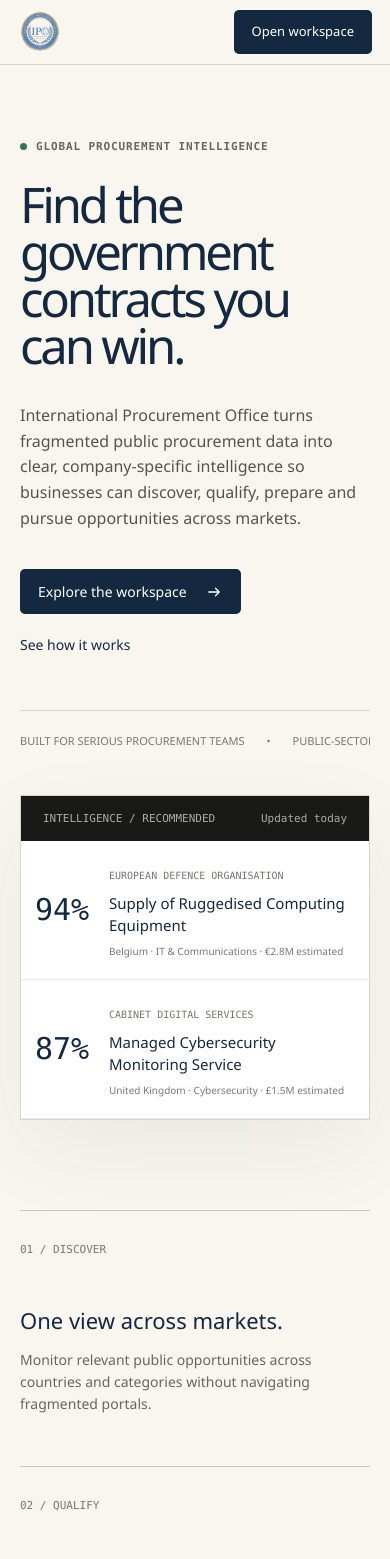
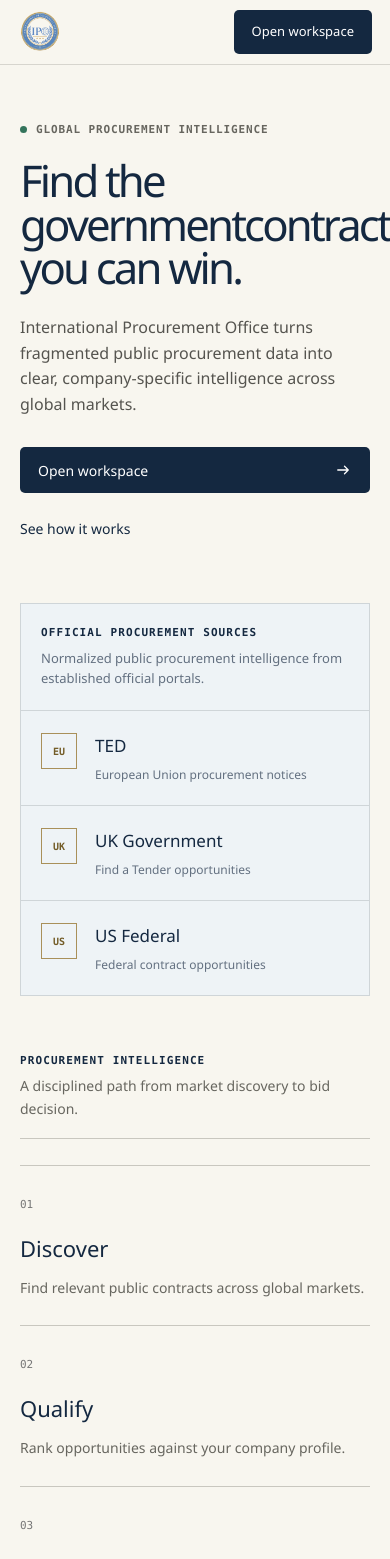
Before and after one commit to Notsosweetliving/international-procurement-office, a Next.js app: page / in a window 390 px wide. Shown: the top 1559 px of the page. Built offline with nearby package versions, Linux system fonts and the light colour scheme.

Commit message:
Simplify IPO navigation and polish homepage

```diff
--- a/app/(workspace)/dashboard/page.tsx
+++ b/app/(workspace)/dashboard/page.tsx
@@ -1,12 +1,8 @@
-import Link from "next/link";
 import { DashboardAiSearch } from "@/components/dashboard-ai-search";
 import { MatchedOpportunityList } from "@/components/matched-opportunity-list";
 import { isAiAvailable } from "@/lib/ai/client";
 import { freshnessLabel, listSyncStates, searchCachedOpportunities } from "@/lib/opportunities/cache";
 import { getAuthenticatedUser } from "@/lib/supabase/server";
-import { listActiveBidWorkspaces } from "@/lib/repositories/bid-workspace";
-import { listSaved } from "@/lib/repositories/saved";
-import { listSuppliers } from "@/lib/suppliers/repository";
 import { profileCompleteness } from "@/lib/company/profile";
 import { getCompanyProfile } from "@/lib/repositories/company";
 import { connection } from "next/server";
@@ -19,15 +15,10 @@ export default async function Dashboard() {
     searchCachedOpportunities(auth.client, { limit: 50 }),
     listSyncStates(auth.client),
   ]) : [{ items: [], total: 0 }, []];
-  const [workspaces, saved, suppliers, profile] =
+  const profile =
     auth.client && auth.user
-      ? await Promise.all([
-          listActiveBidWorkspaces(auth.client, auth.user.id).catch(() => []),
-          listSaved(auth.client, auth.user.id).catch(() => []),
-          listSuppliers(auth.client, auth.user.id).catch(() => []),
-          getCompanyProfile(auth.client, auth.user.id).catch(() => null),
-        ])
-      : [[], [], [], null];
+      ? await getCompanyProfile(auth.client, auth.user.id).catch(() => null)
+      : null;
   return (
     <div className="page">
       <header className="page-header">
@@ -39,54 +30,13 @@ export default async function Dashboard() {
             your company profile.
           </p>
         </div>
-        <Link className="ghost-button" href="/company#matching-inputs">
-          Tune recommendations
-        </Link>
       </header>
       <DashboardAiSearch available={isAiAvailable()} />
       {profile && profileCompleteness(profile) < 70 ? (
         <div className="profile-completion-prompt">
           <span>Complete your company profile to improve matching.</span>
-          <Link href="/company">Continue profile →</Link>
+          <a href="/company">Continue profile →</a>
         </div>
-      ) : null}
-      <section className="supplier-dashboard-summary">
-        <span className="section-label">SUPPLIER COVERAGE</span>
-        <strong>{suppliers.length}</strong>
-        <p>suppliers available for private fulfilment planning</p>
-        <Link href="/suppliers">Open supplier directory →</Link>
-      </section>
-      {workspaces.length ? (
-        <section className="active-bids">
-          <div className="section-heading">
-            <div>
-              <span className="section-label">ACTIVE BIDS</span>
-              <h2>
-                {workspaces.length} active workspace
-                {workspaces.length === 1 ? "" : "s"}
-              </h2>
-            </div>
-          </div>
-          <div>
-            {workspaces.map((w) => {
-              const item = saved.find(
-                (s) => s.source_opportunity_id === w.source_opportunity_id,
-              );
-              return (
-                <Link
-                  href={`/opportunities/${w.source_opportunity_id}#bid-workspace`}
-                  key={w.id}
-                >
-                  <span>
-                    <b>{item?.opportunity_title ?? w.source_opportunity_id}</b>
-                    <small>{String(w.decision).replaceAll("_", " ")}</small>
-                  </span>
-                  <strong>{w.readiness_score}% ready</strong>
-                </Link>
-              );
-            })}
-          </div>
-        </section>
       ) : null}
       <section>
         <div className="section-heading">
@@ -109,15 +59,6 @@ export default async function Dashboard() {
           <MatchedOpportunityList
             items={result.items}
             mode="dashboard"
-            workspaceStatuses={Object.fromEntries(
-              workspaces.map((workspace) => [
-                workspace.source_opportunity_id,
-                {
-                  decision: workspace.decision,
-                  readiness: workspace.readiness_score,
-                },
-              ]),
-            )}
           />
         )}
       </section>
--- a/app/globals.css
+++ b/app/globals.css
@@ -104,7 +104,7 @@ button {
 .hero {
   max-width: 1240px;
   margin: auto;
-  padding: 112px 28px 70px;
+  padding: 104px 28px 74px;
 }
 .hero-kicker,
 .section-label,
@@ -143,7 +143,7 @@ button {
   display: flex;
   gap: 20px;
   align-items: center;
-  margin: 38px 0 80px;
+  margin: 38px 0 0;
 }
 .hero-actions a {
   display: flex;
@@ -210,12 +210,30 @@ button {
   margin: auto;
   padding: 0 28px 100px;
   display: grid;
-  grid-template-columns: repeat(3, 1fr);
-  gap: 50px;
+  grid-template-columns: repeat(4, 1fr);
+  gap: 32px;
 }
 .how div {
   border-top: 1px solid #c9c7bf;
   padding-top: 24px;
+}
+.how .how-heading {
+  grid-column: 1 / -1;
+  display: flex;
+  justify-content: space-between;
+  align-items: baseline;
+  padding-top: 0;
+  margin-bottom: 10px;
+  border-top: 0;
+  border-bottom: 1px solid #c9c7bf;
+  padding-bottom: 18px;
+}
+.how-heading span {
+  font: 600 11px var(--font-geist-mono);
+  letter-spacing: 0.1em;
+}
+.how-heading p {
+  margin: 0;
 }
 .how small {
   font: 11px var(--font-geist-mono);
@@ -223,7 +241,64 @@ button {
 }
 .how h3 {
   font-size: 22px;
-  margin: 45px 0 12px;
+  margin: 30px 0 12px;
+}
+.official-sources {
+  max-width: 1184px;
+  margin: 0 auto 88px;
+  border: 1px solid #cfd5d8;
+  background: #eef3f6;
+}
+.landing-section-heading {
+  display: grid;
+  grid-template-columns: 1fr 1fr;
+  gap: 40px;
+  align-items: end;
+  padding: 27px 30px;
+  border-bottom: 1px solid #cfd5d8;
+}
+.landing-section-heading > span {
+  font: 600 11px var(--font-geist-mono);
+  letter-spacing: 0.1em;
+}
+.landing-section-heading p {
+  margin: 0;
+  color: var(--muted);
+  font-size: 13px;
+  line-height: 1.5;
+}
+.source-register {
+  display: grid;
+  grid-template-columns: repeat(3, 1fr);
+}
+.source-register article {
+  display: flex;
+  gap: 18px;
+  padding: 30px;
+  min-width: 0;
+}
+.source-register article + article {
+  border-left: 1px solid #cfd5d8;
+}
+.source-register article > span {
+  display: grid;
+  place-items: center;
+  flex: none;
+  width: 36px;
+  height: 36px;
+  border: 1px solid #a99059;
+  color: #735c27;
+  font: 600 10px var(--font-geist-mono);
+}
+.source-register h2 {
+  margin: 0 0 7px;
+  font-size: 17px;
+}
+.source-register p {
+  margin: 0;
+  color: var(--muted);
+  font-size: 12px;
+  line-height: 1.45;
 }
 .how p {
   color: #67665f;
@@ -871,26 +946,32 @@ button {
     bottom: 0;
     left: 0;
     right: 0;
-    height: 62px;
+    height: calc(68px + env(safe-area-inset-bottom));
+    padding-bottom: env(safe-area-inset-bottom);
     background: #fff;
     border-top: 1px solid var(--line);
-    justify-content: flex-start;
-    overflow-x: auto;
-    scrollbar-width: none;
+    justify-content: space-around;
+    overflow: hidden;
   }
   .mobile-nav a {
     display: flex;
     flex-direction: column;
     align-items: center;
     justify-content: center;
-    gap: 4px;
-    min-width: 64px;
-    min-height: 56px;
-    flex: 1 0 64px;
-    font-size: 11px;
+    gap: 6px;
+    min-width: 0;
+    min-height: 64px;
+    flex: 1 1 25%;
+    font-size: 12px;
+    font-weight: 600;
+    padding: 7px 2px;
+  }
+  .mobile-nav svg {
+    width: 20px;
+    height: 20px;
   }
   .page {
-    padding: 36px 24px 90px;
+    padding: 36px 24px calc(96px + env(safe-area-inset-bottom));
   }
   .detail-grid {
     grid-template-columns: 1fr;
@@ -909,6 +990,17 @@ button {
     margin-left: 20px;
     margin-right: 20px;
   }
+  .official-sources {
+    margin-left: 20px;
+    margin-right: 20px;
+  }
+  .source-register {
+    grid-template-columns: 1fr;
+  }
+  .source-register article + article {
+    border-left: 0;
+    border-top: 1px solid #cfd5d8;
+  }
 }
 @media (max-width: 600px) {
   .landing > header {
@@ -916,22 +1008,32 @@ button {
     padding: 0 18px;
   }
   .hero {
-    padding: 75px 20px 45px;
+    padding: 58px 20px 52px;
   }
   .hero h1 {
-    font-size: 49px;
+    font-size: clamp(39px, 11.2vw, 48px);
+    line-height: 1;
+    margin: 23px 0 25px;
+  }
+  .hero h1 br {
+    display: none;
   }
   .hero > p {
     font-size: 16px;
   }
   .hero-actions {
-    align-items: flex-start;
+    align-items: stretch;
     flex-direction: column;
-    margin-bottom: 55px;
+    margin: 30px 0 0;
+    gap: 12px;
   }
-  .trust-line {
-    overflow: hidden;
-    white-space: nowrap;
+  .hero-actions a {
+    justify-content: space-between;
+    min-height: 46px;
+  }
+  .hero-actions a:last-child {
+    justify-content: flex-start;
+    padding: 10px 0;
   }
   .preview-row {
     grid-template-columns: 62px 1fr;
@@ -948,7 +1050,28 @@ button {
     font-size: 10px;
   }
   .how {
-    padding: 0 20px 70px;
+    padding: 0 20px 58px;
+    gap: 26px;
+  }
+  .how h3 {
+    margin-top: 18px;
+  }
+  .how .how-heading {
+    align-items: flex-start;
+    flex-direction: column;
+    gap: 8px;
+    margin-bottom: 0;
+  }
+  .official-sources {
+    margin: 0 20px 58px;
+  }
+  .landing-section-heading {
+    grid-template-columns: 1fr;
+    gap: 10px;
+    padding: 22px 20px;
+  }
+  .source-register article {
+    padding: 22px 20px;
   }
   .page-header {
     align-items: flex-start;
@@ -958,6 +1081,25 @@ button {
   .page-header h1,
   .detail-header h1 {
     font-size: 34px;
+  }
+  .section-heading {
+    align-items: flex-start;
+    flex-direction: column;
+    gap: 9px;
+  }
+  .section-heading .section-label {
+    display: block;
+    white-space: nowrap;
+    font-size: 9.5px;
+    letter-spacing: 0.065em;
+  }
+  .section-heading h2 {
+    white-space: nowrap;
+    font-size: 24px;
+  }
+  .section-heading > span {
+    display: block;
+    line-height: 1.45;
   }
   .ask-panel {
     padding: 18px;
--- a/app/page.tsx
+++ b/app/page.tsx
@@ -24,71 +24,51 @@ export default function Home() {
         </h1>
         <p>
           International Procurement Office turns fragmented public procurement
-          data into clear, company-specific intelligence so businesses can
-          discover, qualify, prepare and pursue opportunities across markets.
+          data into clear, company-specific intelligence across global markets.
         </p>
         <div className="hero-actions">
           <Link href="/dashboard">
-            Explore the workspace <Icon name="arrow" />
+            Open workspace <Icon name="arrow" />
           </Link>
           <a href="#platform">See how it works</a>
         </div>
-        <div className="trust-line">
-          <span>Built for serious procurement teams</span>
-          <span>•</span>
-          <span>Public-sector intelligence</span>
-          <span>•</span>
-          <span>AI-assisted analysis</span>
+      </section>
+      <section className="official-sources" id="platform">
+        <div className="landing-section-heading">
+          <span>OFFICIAL PROCUREMENT SOURCES</span>
+          <p>Normalized public procurement intelligence from established official portals.</p>
+        </div>
+        <div className="source-register">
+          {[["EU", "TED", "European Union procurement notices"], ["UK", "UK Government", "Find a Tender opportunities"], ["US", "US Federal", "Federal contract opportunities"]].map(([code, name, detail]) => (
+            <article key={code}><span>{code}</span><div><h2>{name}</h2><p>{detail}</p></div></article>
+          ))}
         </div>
       </section>
-      <section className="product-preview" id="platform">
-        <div className="preview-top">
-          <span>INTELLIGENCE / RECOMMENDED</span>
-          <span>Updated today</span>
+      <section className="how" id="how">
+        <div className="how-heading">
+          <span>PROCUREMENT INTELLIGENCE</span>
+          <p>A disciplined path from market discovery to bid decision.</p>
         </div>
         {[
           [
-            "94%",
-            "EUROPEAN DEFENCE ORGANISATION",
-            "Supply of Ruggedised Computing Equipment",
-            "Belgium · IT & Communications · €2.8M estimated",
-            "19 days",
+            "01",
+            "Discover",
+            "Find relevant public contracts across global markets.",
           ],
           [
-            "87%",
-            "CABINET DIGITAL SERVICES",
-            "Managed Cybersecurity Monitoring Service",
-            "United Kingdom · Cybersecurity · £1.5M estimated",
-            "12 days",
-          ],
-        ].map((x) => (
-          <div className="preview-row" key={x[0]}>
-            <b>{x[0]}</b>
-            <div>
-              <small>{x[1]}</small>
-              <h2>{x[2]}</h2>
-              <p>{x[3]}</p>
-            </div>
-            <span className="days">{x[4]}</span>
-          </div>
-        ))}
-      </section>
-      <section className="how" id="how">
-        {[
-          [
-            "01 / DISCOVER",
-            "One view across markets.",
-            "Monitor relevant public opportunities across countries and categories without navigating fragmented portals.",
+            "02",
+            "Qualify",
+            "Rank opportunities against your company profile.",
           ],
           [
-            "02 / QUALIFY",
-            "Know where you stand.",
-            "Compare each tender with your company capabilities, regions, certifications and contract preferences.",
+            "03",
+            "Analyse",
+            "Review tender requirements with clearly labelled AI assistance.",
           ],
           [
-            "03 / UNDERSTAND",
-            "Turn documents into decisions.",
-            "Surface requirements, risks and important dates with AI-assisted analysis clearly labelled for review.",
+            "04",
+            "Pursue",
+            "Prepare evidence and make informed bid decisions.",
           ],
         ].map((x) => (
           <div key={x[0]}>
--- a/components/app-shell.tsx
+++ b/components/app-shell.tsx
@@ -6,9 +6,7 @@ import Image from "next/image";
 const nav = [
   ["grid", "Intelligence", "/dashboard"],
   ["search", "Opportunities", "/opportunities"],
-  ["building", "Suppliers", "/suppliers"],
   ["bookmark", "Saved", "/saved"],
-  ["search", "Searches", "/saved-searches"],
   ["building", "Company", "/company"],
 ];
 export function Brand() {
@@ -73,7 +71,7 @@ export function AppShell({
           {nav.map(([i, l, h]) => (
             <Link href={h} key={h}>
               <Icon name={i} />
-              <small>{h === "/saved-searches" ? "History" : l}</small>
+              <small>{l}</small>
             </Link>
           ))}
         </nav>
```
Also changed, not shown: 1 other file (tests, documents, lock files or other folders).
